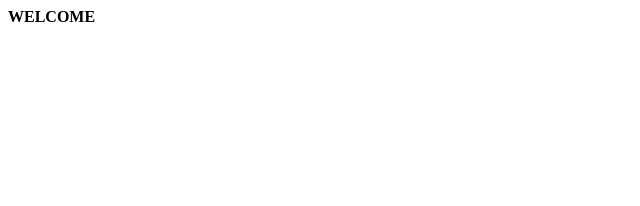
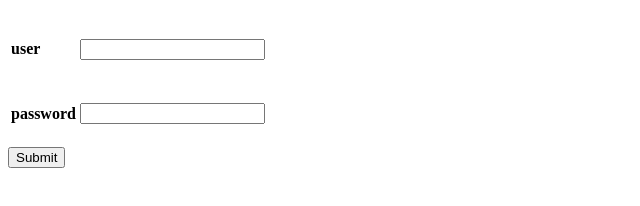
Before and after one commit to meet8866/WebSite16, a plain HTML site: page index.html in a window 1280 px wide. Shown: the whole page, without its empty margins (0-640 px from the left). Drawn offline with Linux system fonts and the light colour scheme.

Commit message:
Update index.html

```diff
--- a/index.html
+++ b/index.html
@@ -1,7 +1,43 @@
 <!DOCTYPE html>
 
 <html>
- <body>
- <head><b> WELCOME </b></head>
- </body>
+  <body>
+  <table>
+    <ul>
+      <tr>
+      <td>
+      <h4> user </h4>
+      </td>
+      <td>
+      <input id = "name" > </input>
+      </td>
+      </tr>
+      <tr>
+      <td>
+      <h4> password </h4>
+      </td>
+      <td>
+      <input id = "pwd"> </input>
+      </td>
+      </tr>
+
+    </ul>
+
+    </table>
+     <div>
+      <button type = "submit" value =  "submit"  onclick="dologin()"> Submit</button>
+      </div>
+      <p id = "result"></p>
+
+
+
+  </body>
+  <script>
+  function dologin() {
+    var u = document.getElementById("name");
+    var pw = document.getElementById("pwd");
+    document.getElementById("result").innerHTML = "welcome" ;
+
+  }
+    </script>
 </html>
```
